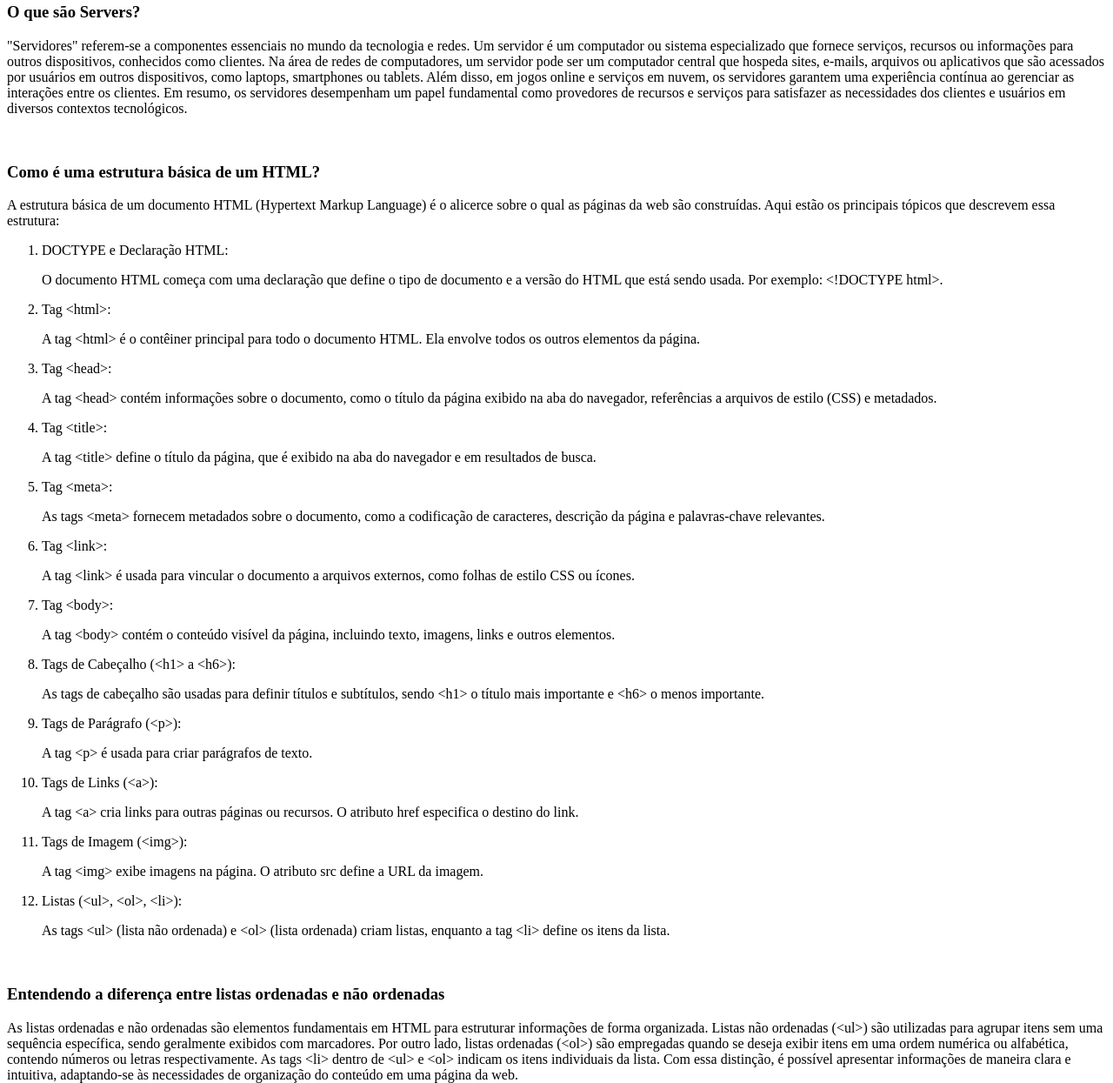
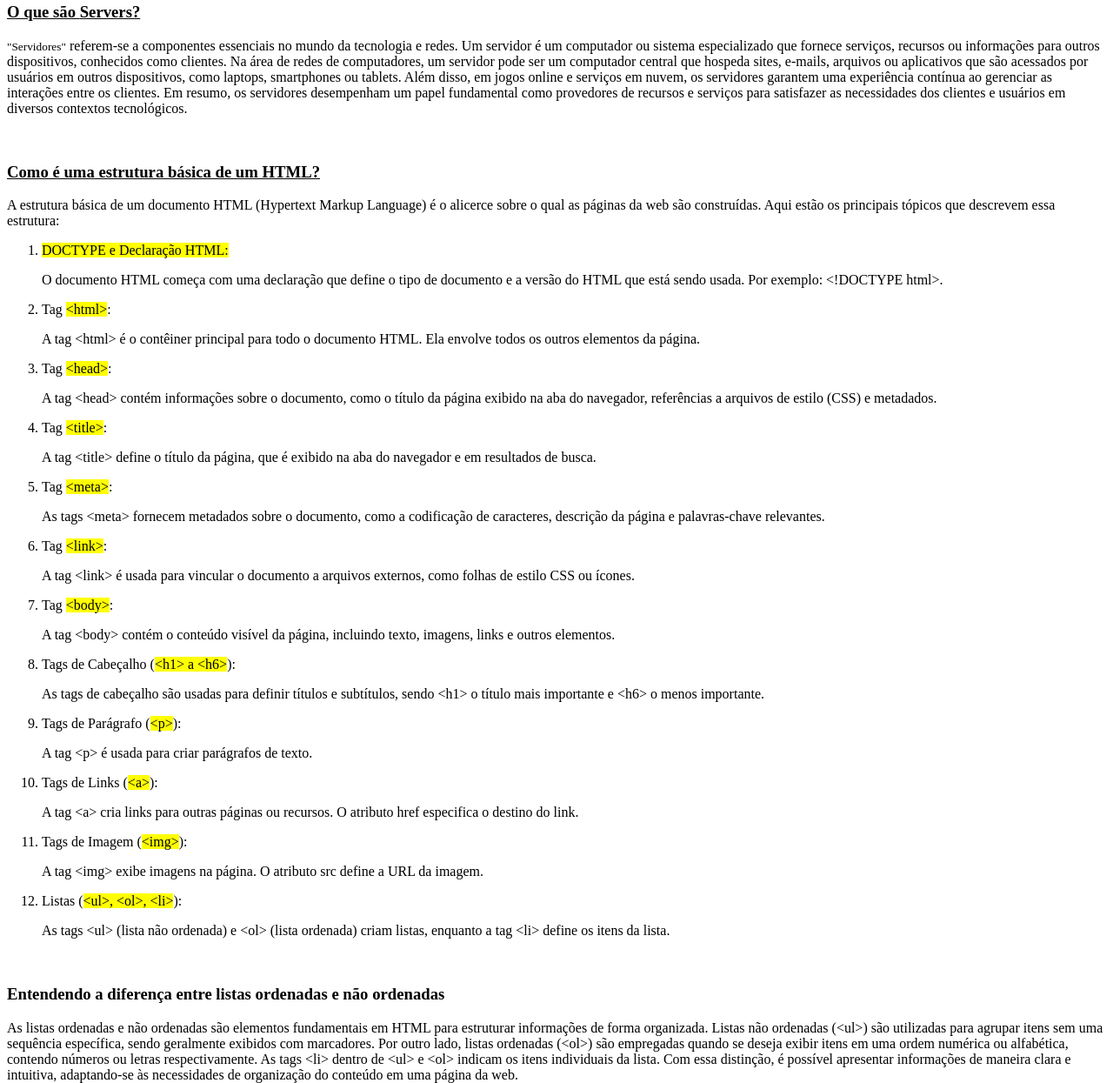
Before and after one commit to rakeltorres/dio-criando-uma-pagina-web-1, a plain HTML site: page index.html in a window 1280 px wide. Shown: the part 663-1908 px from the top of the page at 87% size. Drawn offline with Linux system fonts and the light colour scheme.

Commit message:
update index

```diff
--- a/index.html
+++ b/index.html
@@ -19,41 +19,41 @@
         <li><a href="#referencias"><i>Links de referências</a></i></li>
     </ul>
     <br>
-    <h3 id="historia">História dos computadores</h3>
+    <h3 id="historia"><u>História dos computadores</u></h3>
     <p>A história dos computadores começou com máquinas mecânicas simples, como o Ábaco, avançando para o primeiro computador eletrônico ENIAC na década de 1940 e os transistores dos anos 1950. Os anos 1960 introduziram os sistemas operacionais, enquanto os anos 1970 trouxeram microprocessadores e os primeiros PCs. A década de 1980 viu o nascimento da internet e dos computadores pessoais, que evoluíram com a computação móvel nos anos 1990. No século 21, a computação em nuvem, a inteligência artificial e o aprendizado de máquina transformaram a interação com os computadores, consolidando sua presença abrangente em todas as esferas da vida moderna.</p>
     <br>
-    <h3 id="clients">O que são <strong>Clients?</strong></h3>
+    <h3 id="clients"><u>O que são <strong>Clients?</strong></u></h3>
     <p>A noção de "clientes" abrange uma ampla gama de contextos. No âmbito empresarial e tecnológico, um cliente pode ser um indivíduo, organização ou dispositivo que utiliza os produtos, serviços ou recursos oferecidos por outro. No contexto de redes de computadores, um cliente é um dispositivo ou programa que solicita informações ou serviços de um servidor, como em navegação na web ou recebimento de e-mails. Nas áreas de negócios e atendimento ao cliente, um cliente é uma pessoa que adquire produtos ou serviços de uma empresa. A ideia central é que um cliente, seja na tecnologia, comércio ou relacionamentos, representa a parte que busca e consome algo fornecido por outra entidade ou sistema.</p>
     <br>
-    <h3 id="servers">O que são <strong>Servers?</strong></h3>
-    <p>"Servidores" referem-se a componentes essenciais no mundo da tecnologia e redes. Um servidor é um computador ou sistema especializado que fornece serviços, recursos ou informações para outros dispositivos, conhecidos como clientes. Na área de redes de computadores, um servidor pode ser um computador central que hospeda sites, e-mails, arquivos ou aplicativos que são acessados por usuários em outros dispositivos, como laptops, smartphones ou tablets. Além disso, em jogos online e serviços em nuvem, os servidores garantem uma experiência contínua ao gerenciar as interações entre os clientes. Em resumo, os servidores desempenham um papel fundamental como provedores de recursos e serviços para satisfazer as necessidades dos clientes e usuários em diversos contextos tecnológicos.</p>
+    <h3 id="servers"><u>O que são <strong>Servers?</strong></u></h3>
+    <p><small>"Servidores"</small> referem-se a componentes essenciais no mundo da tecnologia e redes. Um servidor é um computador ou sistema especializado que fornece serviços, recursos ou informações para outros dispositivos, conhecidos como clientes. Na área de redes de computadores, um servidor pode ser um computador central que hospeda sites, e-mails, arquivos ou aplicativos que são acessados por usuários em outros dispositivos, como laptops, smartphones ou tablets. Além disso, em jogos online e serviços em nuvem, os servidores garantem uma experiência contínua ao gerenciar as interações entre os clientes. Em resumo, os servidores desempenham um papel fundamental como provedores de recursos e serviços para satisfazer as necessidades dos clientes e usuários em diversos contextos tecnológicos.</p>
     <br>
-    <h3 id="estrutura">Como é uma estrutura básica de um HTML?</h3>
+    <h3 id="estrutura"><u>Como é uma estrutura básica de um HTML?</u></h3>
     <p>A estrutura básica de um documento HTML (Hypertext Markup Language) é o alicerce sobre o qual as páginas da web são construídas. Aqui estão os principais tópicos que descrevem essa estrutura:</p>
     <ol>
-        <li>DOCTYPE e Declaração HTML:</li>
+        <li><mark>DOCTYPE e Declaração HTML:</mark></li>
         <p>O documento HTML começa com uma declaração que define o tipo de documento e a versão do HTML que está sendo usada. Por exemplo: &lt;!DOCTYPE html&gt;.</p>
-        <li>Tag &lt;html&gt;:</li>
+        <li>Tag <mark>&lt;html&gt;</mark>:</li>
         <p>A tag &lt;html&gt; é o contêiner principal para todo o documento HTML. Ela envolve todos os outros elementos da página.</p>
-        <li>Tag &lt;head&gt;:</li>
+        <li>Tag <mark>&lt;head&gt;</mark>:</li>
         <p>A tag &lt;head&gt; contém informações sobre o documento, como o título da página exibido na aba do navegador, referências a arquivos de estilo (CSS) e metadados.</p>
-        <li>Tag &lt;title&gt;:</li>
+        <li>Tag <mark>&lt;title&gt;</mark>:</li>
         <p>A tag &lt;title&gt; define o título da página, que é exibido na aba do navegador e em resultados de busca.</p>
-        <li>Tag &lt;meta&gt;:</li>
+        <li>Tag <mark>&lt;meta&gt;</mark>:</li>
         <p>As tags &lt;meta&gt; fornecem metadados sobre o documento, como a codificação de caracteres, descrição da página e palavras-chave relevantes.</p>
-        <li>Tag &lt;link&gt;:</li>
+        <li>Tag <mark>&lt;link&gt;</mark>:</li>
         <p>A tag &lt;link&gt; é usada para vincular o documento a arquivos externos, como folhas de estilo CSS ou ícones.</p>
-        <li>Tag &lt;body&gt;:</li>
+        <li>Tag <mark>&lt;body&gt;</mark>:</li>
         <p>A tag &lt;body&gt; contém o conteúdo visível da página, incluindo texto, imagens, links e outros elementos.</p>
-        <li>Tags de Cabeçalho (&lt;h1&gt; a &lt;h6&gt;):</li>
+        <li>Tags de Cabeçalho (<mark>&lt;h1&gt; a &lt;h6&gt;</mark>):</li>
         <p>As tags de cabeçalho são usadas para definir títulos e subtítulos, sendo &lt;h1&gt; o título mais importante e &lt;h6&gt; o menos importante.</p>
-        <li>Tags de Parágrafo (&lt;p&gt;):</li>
+        <li>Tags de Parágrafo (<mark>&lt;p&gt;</mark>):</li>
         <p>A tag &lt;p&gt; é usada para criar parágrafos de texto.</p>
-        <li>Tags de Links (&lt;a&gt;):</li>
+        <li>Tags de Links (<mark>&lt;a&gt;</mark>):</li>
         <p>A tag &lt;a&gt; cria links para outras páginas ou recursos. O atributo href especifica o destino do link.</p>
-        <li>Tags de Imagem (&lt;img&gt;):</li>
+        <li>Tags de Imagem (<mark>&lt;img&gt;</mark>):</li>
         <p>A tag &lt;img&gt; exibe imagens na página. O atributo src define a URL da imagem.</p>
-        <li>Listas (&lt;ul&gt;, &lt;ol&gt;, &lt;li&gt;):</li>
+        <li>Listas (<mark>&lt;ul&gt;, &lt;ol&gt;, &lt;li&gt;</mark>):</li>
         <p>As tags &lt;ul&gt; (lista não ordenada) e &lt;ol&gt; (lista ordenada) criam listas, enquanto a tag &lt;li&gt; define os itens da lista.</p>
     </ol>
     <br>
```
